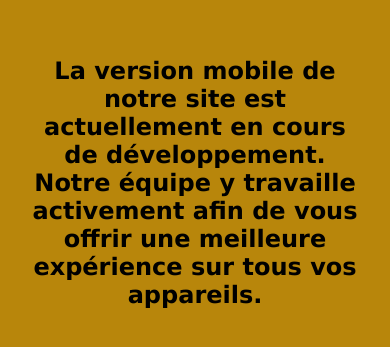
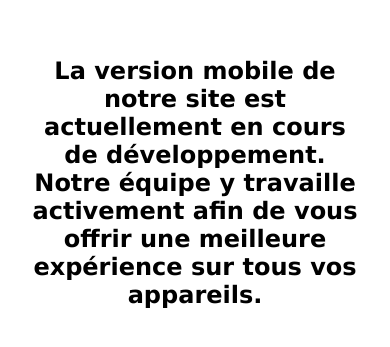
Before and after one commit to narcisse66/fsite, a plain HTML site: page index.html in a window 390 px wide. Shown: the part 239-586 px from the top of the page. Drawn offline with Linux system fonts and the light colour scheme.

Commit message:
Description de la mise à jour

```diff
--- a/index.html
+++ b/index.html
@@ -5,7 +5,7 @@
     <meta name="viewport" content="width=device-width, initial-scale=1.0">
     <link rel="stylesheet" href="style.css">
       <link rel="stylesheet" href="https://cdnjs.cloudflare.com/ajax/libs/font-awesome/5.15.4/css/all.min.css">
-    <title>Document</title>
+    <title>Aria Company</title>
 </head>
 <body>
   <div class="mclass">
--- a/style.css
+++ b/style.css
@@ -334,7 +334,7 @@ ul {
   height: 100%; /* S'assure que .mclass prend toute la hauteur de la fenêtre */
   text-align: center; /* Centre le texte à l'intérieur de h1 */
   padding: 0 20px;
-  background-color: #b8860b;
+
 }
 
 .mmsge {
```
